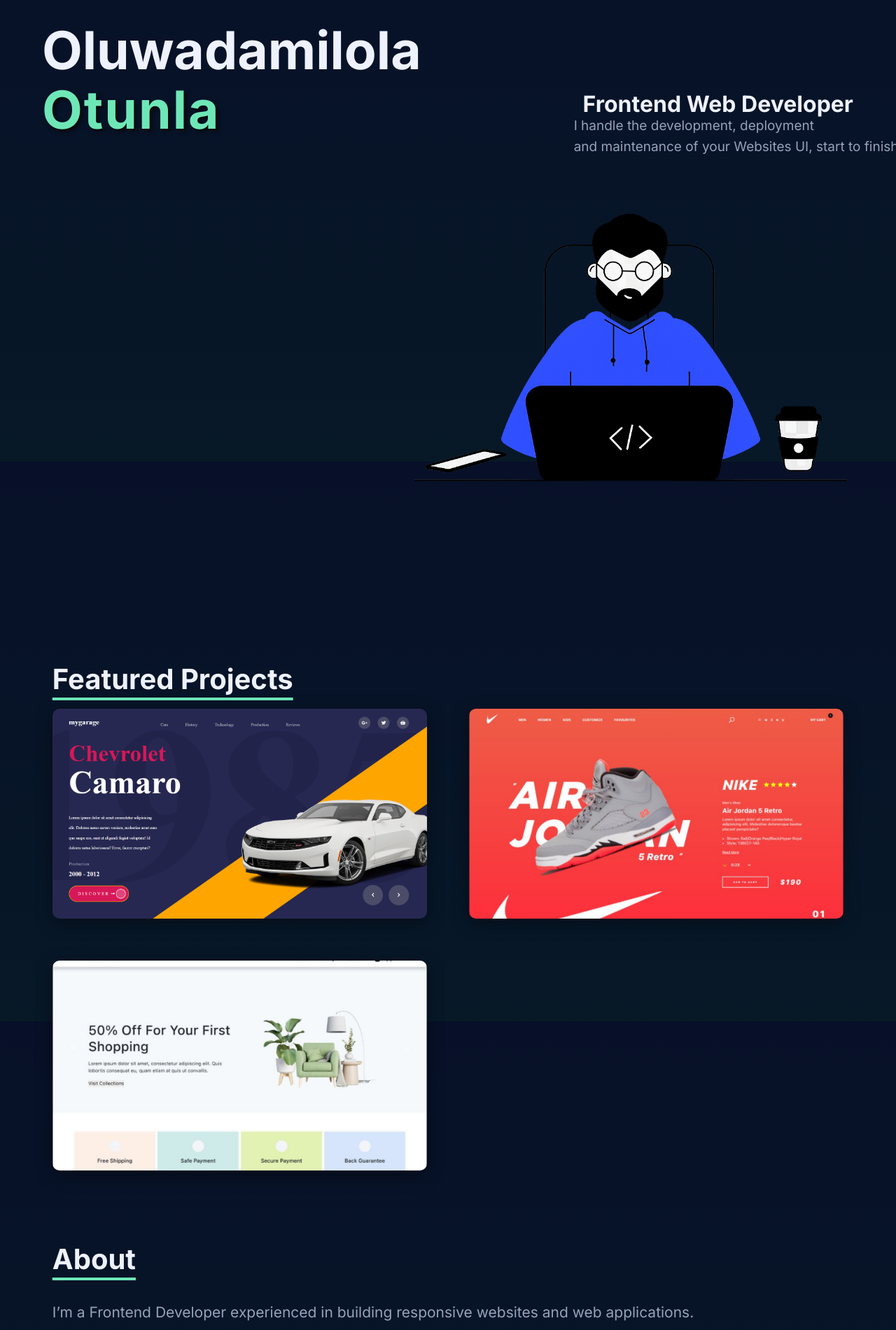
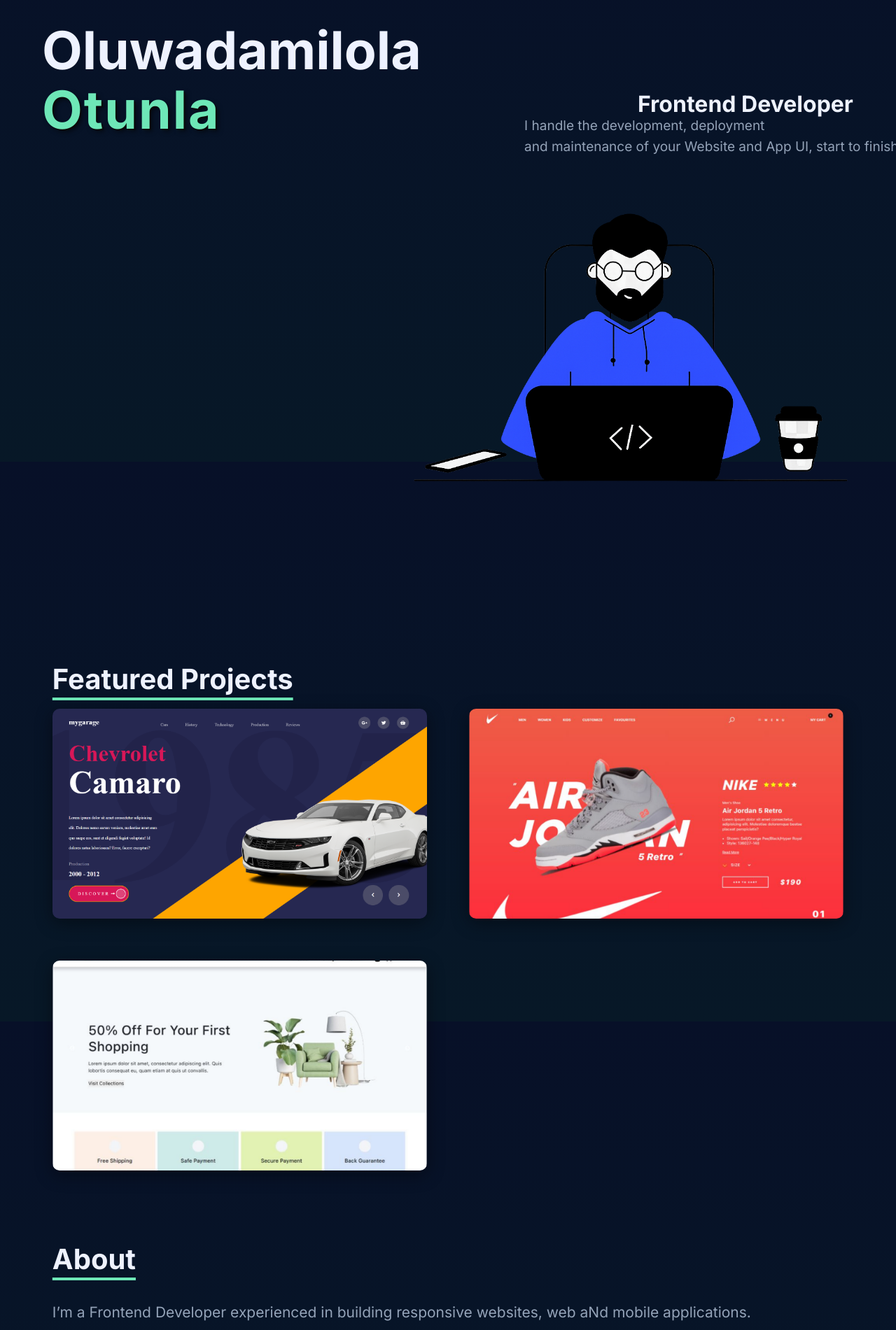
Before and after one commit to SoftWare00750/_portfolio, a React (Create React App) app in the folder portfolio/: page / in a window 1280 px wide. Shown: the part 140-2041 px from the top of the page at 70% size. Built offline with nearby package versions, Linux system fonts and the light colour scheme.

Commit message:
commit 2

```diff
--- a/portfolio/src/components/About.js
+++ b/portfolio/src/components/About.js
@@ -9,12 +9,15 @@ export default function About() {
                             <div className="about-grid">
                                       <div>
 
-                                             <p>I’m a Frontend Developer experienced in building responsive websites and web applications.</p> <p className="about2">I create modern web interfaces, I’m passionate about clean code, performance, and delivering reliable, user-focused solutions.</p>
+                                             <p>I’m a Frontend Developer experienced in building responsive websites, web aNd mobile applications.</p> <p className="about2">I create modern web and mobile interfaces, I’m passionate about clean code, performance, and delivering reliable, user-focused solutions.</p>
 
 
 
                                                                                                                                                 <p>Web Interfaces with <span className="skills1">Html</span>, <span className="skills1">CSS</span>, <span className="skills1">Tailwaind CSS</span>, <span className="skills1">Javascript</span>,
-                                                                                                                                                 <span className="skills1"> React</span>, <span className="skills1">Angular</span> and <span className="skills1">Vue</span> frameworks.  </p>
+                                                                                                                                                 <span className="skills1"> React</span>, <span className="skills1">Angular</span> and <span className="skills1">Vue</span> frameworks.
+
+                                                                                                                                            </p>
+                                                                                                                                            <p> Mobile Interfaces with <span clasName="skills1">React-native</span> for Cross platforms</p>
 
 
                                                                                                                                                                                                   </div>
--- a/portfolio/src/components/Hero.js
+++ b/portfolio/src/components/Hero.js
@@ -12,9 +12,9 @@ export default function Hero() {
           </h1>
           <span className="hero-sub">
           <p className="hero-sub-right-fixed">
-              Frontend Web Developer
+              Frontend Developer
               </p>
-             <p className="hero-sub-right2"> <span>I handle the development, deployment</span> <br /> <span>and maintenance of your Websites UI, start to finish.</span> </p>
+             <p className="hero-sub-right2"> <span>I handle the development, deployment</span> <br /> <span>and maintenance of your Website and App UI, start to finish.</span> </p>
             </span>
              <img src="/assets/coder.png" alt="coder" className="hero-image" />
 
```
